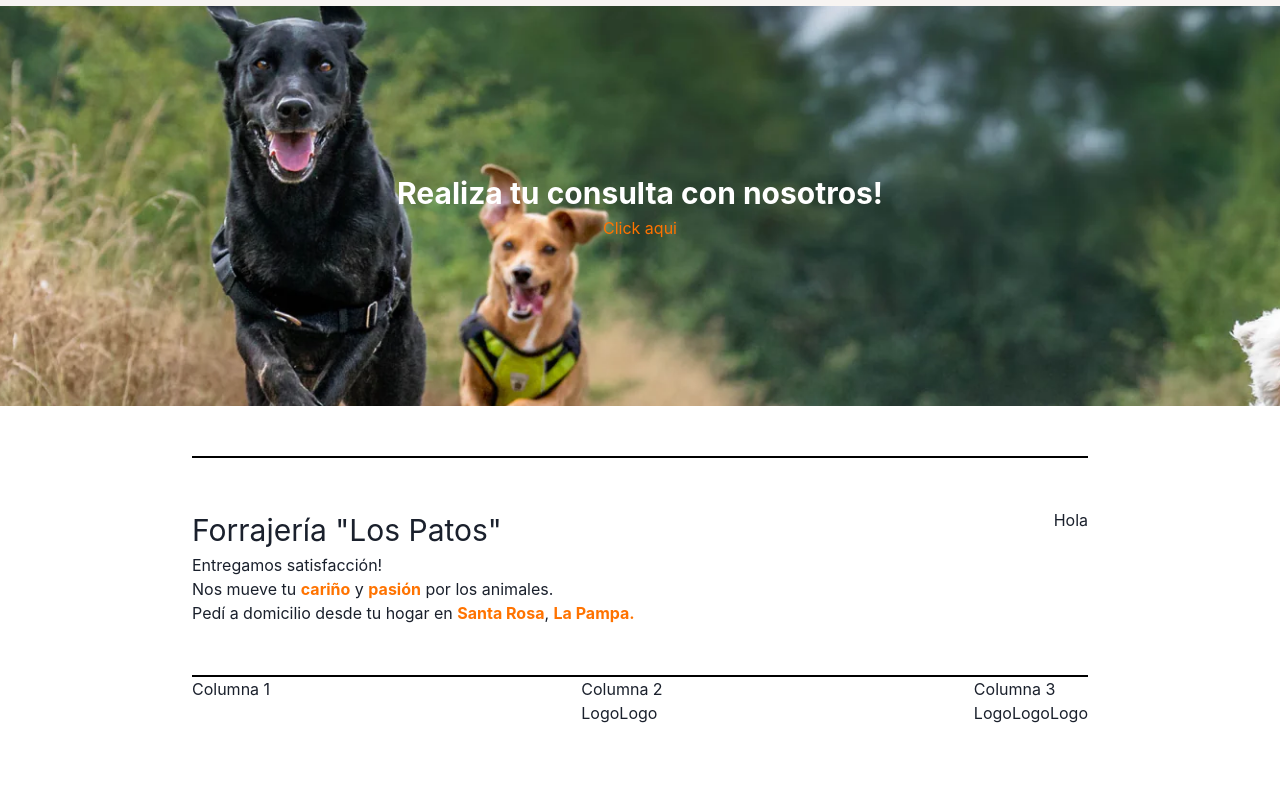
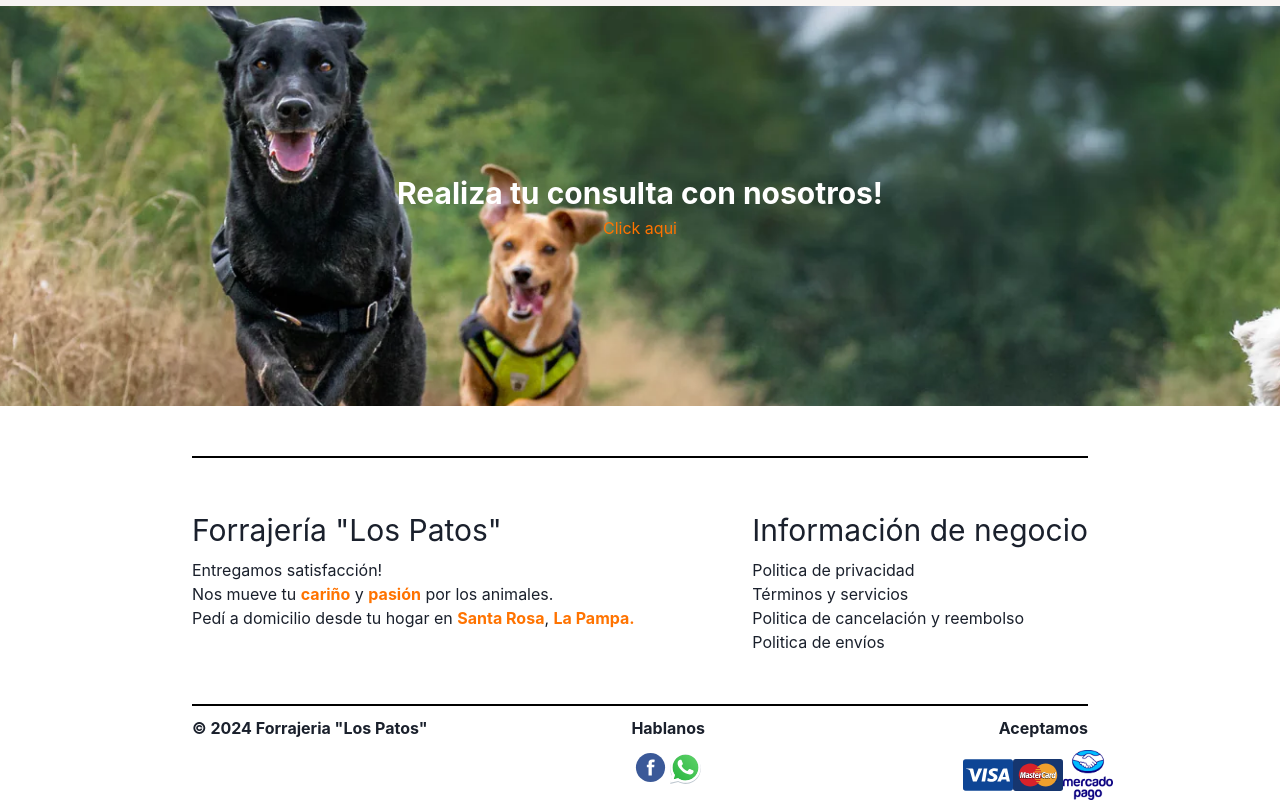
Before and after one commit to RichterTomas/ForrajeriaReact, a React (Vite) app in the folder forrajeria-vite/: page / in a window 1280 px wide. Shown: the part 1763-2563 px from the top of the page. Before the commit the page ends 2488 px from the top, so only its background shows below. Built offline with nearby package versions, Linux system fonts and the light colour scheme.

Commit message:
agregue toda la información de negocio en el pie de la pagina (politica, terminos, cancelacion y envios), ademas agregue la marca del mismo, junto con botones interactivos para el contacto (facebook y whatsapp), junto con los metodos de pagos que son aceptados

```diff
--- a/forrajeria-vite/src/Components/Footer/Footer.jsx
+++ b/forrajeria-vite/src/Components/Footer/Footer.jsx
@@ -1,4 +1,4 @@
-import { Box, Text, Flex } from '@chakra-ui/react';
+import { Box, Text, Flex, Link, Image } from '@chakra-ui/react';
 
 const Footer = () => {
     return (
@@ -7,7 +7,7 @@ const Footer = () => {
 
             <Box width="70%" display="flex" justifyContent="space-between" paddingTop='50px'>
                 <Flex display="flex" flexDirection="column">
-                    <Text as = 'h2' fontSize='30px'>Forrajería "Los Patos"</Text>
+                    <Text as = 'h2' fontSize='30px' paddingBottom='5px'>Forrajería "Los Patos"</Text>
                     <Text>Entregamos satisfacción!</Text>
                     <Text whiteSpace="nowrap">
                         Nos mueve tu{' '}
@@ -27,32 +27,36 @@ const Footer = () => {
                     </Text>
                 </Flex>
 
-                <Flex>
-                    <Text>Hola</Text>
+                <Flex display = 'flex' flexDirection= 'column'>
+                    <Text as = 'h2' fontSize='30px' paddingBottom='5px'>Información de negocio</Text>
+                    <Link>Politica de privacidad</Link>
+                    <Link>Términos y servicios</Link>
+                    <Link>Politica de cancelación y reembolso</Link>
+                    <Link>Politica de envíos</Link>
                 </Flex>
             </Box>
 
-            <Flex width="70%" bg="black" padding="1px" marginTop="50px"></Flex>
+            <Flex width="70%" bg="black" padding="1px" marginTop="50px" marginBottom = '10px'></Flex>
 
             <Box width="70%" display="flex" justifyContent="space-between">
                 <Flex>
-                    <Text>Columna 1</Text>
+                    <Text fontWeight='bold'>© 2024 Forrajeria "Los Patos"</Text>
                 </Flex>
                 <Box>
-                    <Flex display="flex" flexDirection="column">
-                        <Text>Columna 2</Text>
+                    <Flex display="flex" flexDirection="column" alignItems='center'>
+                        <Text paddingBottom = '10px' fontWeight='bold'>Hablanos</Text>
                         <Flex>
-                            <Text>Logo</Text>
-                            <Text>Logo</Text>
+                            <Link><Image src = '../public/facebook.svg' width = '35px' height='35px'/></Link>
+                            <Link><Image src = '../public/whatsapp.svg' width = '35px' height='35px'/></Link>
                         </Flex>
                     </Flex>
                 </Box>
-                <Box>
-                    <Text>Columna 3</Text>
-                    <Flex>
-                        <Text>Logo</Text>
-                        <Text>Logo</Text>
-                        <Text>Logo</Text>
+                <Box display = 'flex' flexDirection='column' alignContent='end' alignItems='end' textAlign= 'end' width='20%'>
+                    <Text paddingBottom = '10px' fontWeight='bold'>Aceptamos</Text>
+                    <Flex display = 'flex' justifyContent = 'space-between' width = '70%'>
+                        <Image src = '../public/visa.svg' width = '50px' height='50px'/>
+                        <Image src = '../public/mastercard.svg' width = '50px' height='50px'/>
+                        <Image src = '../public/mercadopago.png' width = '50px' height='50px'/>
                     </Flex>
                 </Box>
             </Box>
```
Also changed, not shown: forrajeria-vite/public/mastercard.svg (renamed from forrajeria-vite/public/mastercard-svgrepo-com.svg), forrajeria-vite/public/mercadolibre-svgrepo-com.svg (deleted).
